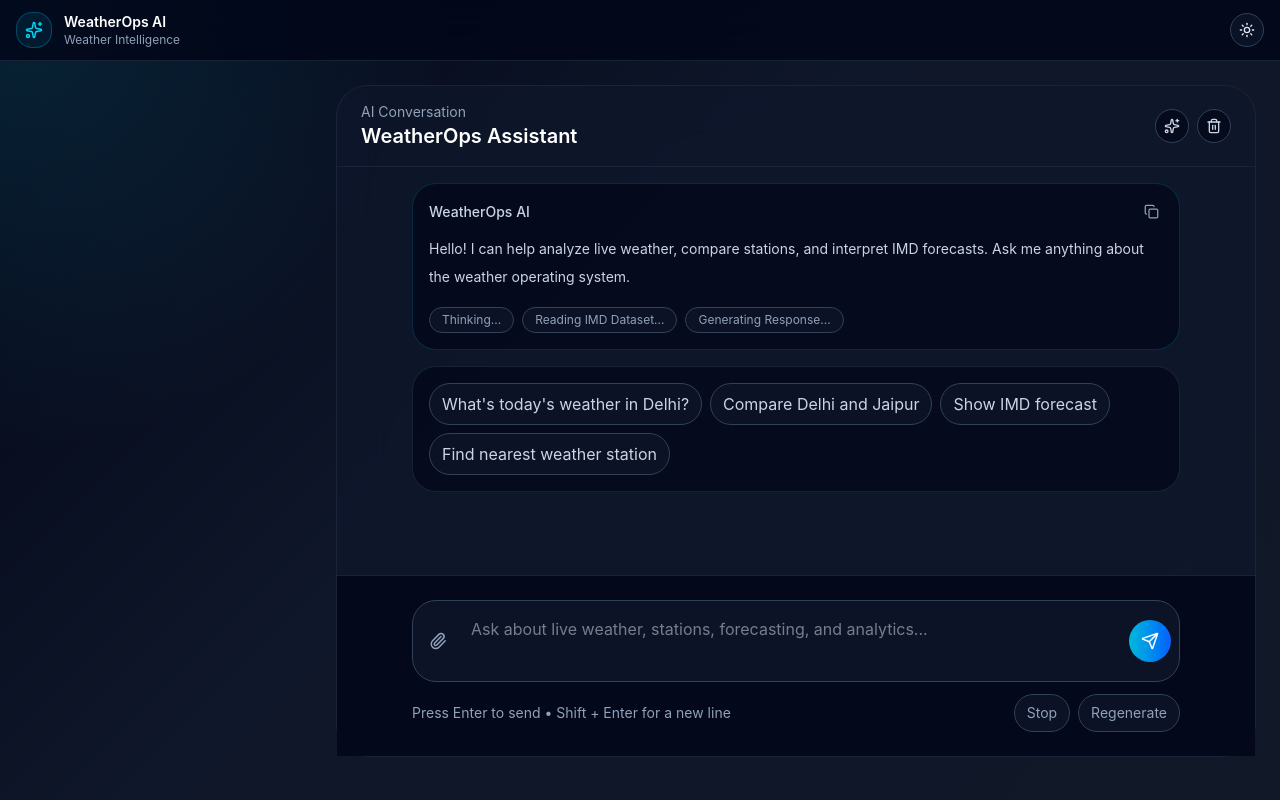
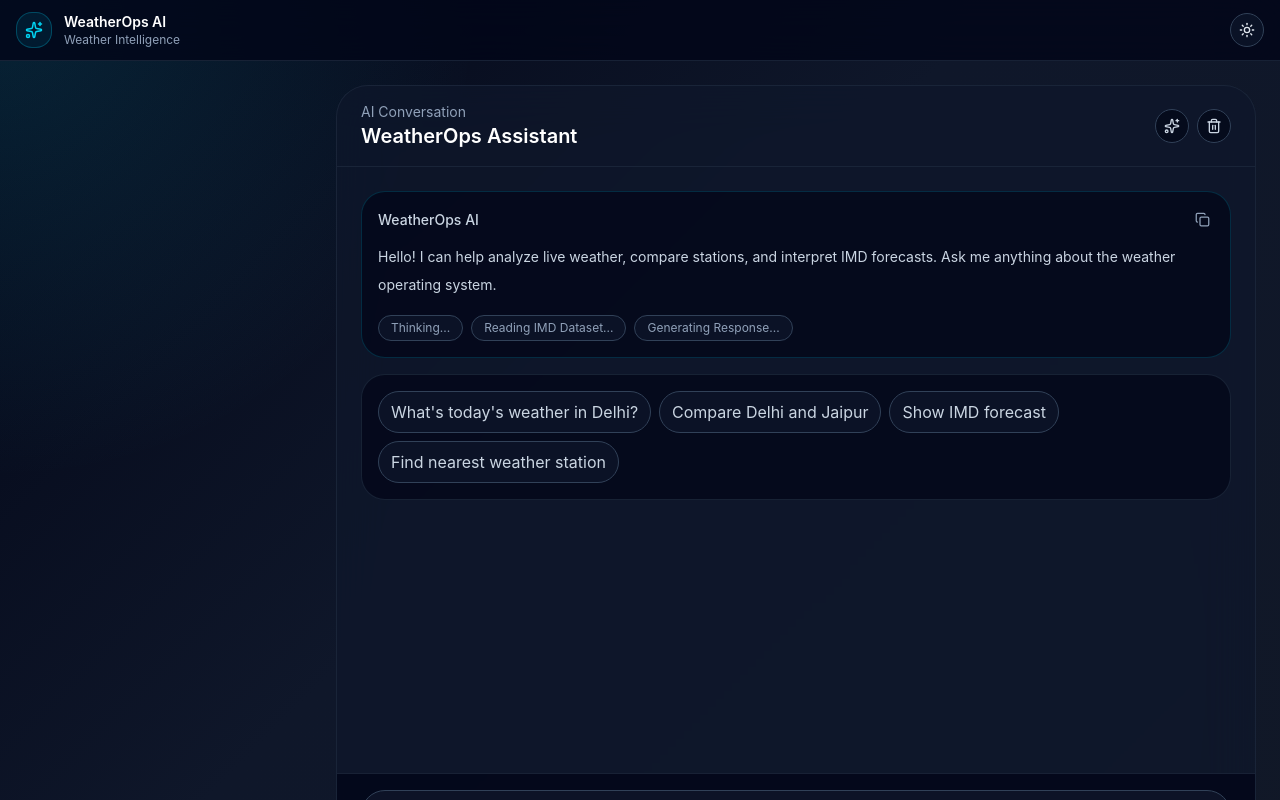
Before and after one commit to paarthyy/Weather_AI_Assistant, a React (Vite) app in the folder frontend/: page /chat in a window 1280 px wide. Shown: the top 800 px of the page. Built offline with nearby package versions, Linux system fonts and the light colour scheme; no server answers.

Commit message:
Fixed the length of chatPage.tsx

```diff
--- a/frontend/src/pages/ChatPage.tsx
+++ b/frontend/src/pages/ChatPage.tsx
@@ -84,7 +84,7 @@ export function ChatPage() {
   };
 
   return (
-    <div className="flex h-[calc(100vh-8rem)] flex-col rounded-[32px] border border-slate-800/80 bg-slate-900/70 backdrop-blur-xl">
+    <div className="mx-auto flex h-[850px] w-full max-w-[1100px] flex-col rounded-[32px] border border-slate-800/80 bg-slate-900/70 backdrop-blur-xl">
       <div className="flex items-center justify-between border-b border-slate-800/80 px-4 py-4 sm:px-6">
         <div>
           <p className="text-sm text-slate-400">AI Conversation</p>
@@ -100,8 +100,8 @@ export function ChatPage() {
         </div>
       </div>
 
-      <div className="flex-1 overflow-y-auto px-4 py-4 sm:px-6">
-        <div className="mx-auto flex max-w-3xl flex-col gap-4">
+      <div className="flex-1 overflow-y-auto px-6 py-6">
+        <div className="mx-auto flex w-full max-w-[900px] flex-col gap-4">
           {messages.map((message) => (
             <motion.div
               key={message.id}
@@ -148,7 +148,7 @@ export function ChatPage() {
             </div>
           ) : null}
 
-          <div className="rounded-[24px] border border-slate-800/80 bg-slate-950/70 p-4">
+          <div className="w-full rounded-[24px] border border-slate-800/80 bg-slate-950/70 p-4">
             <div className="flex flex-wrap gap-2">
               {starterPrompts.map((prompt) => (
                 <button
@@ -165,8 +165,8 @@ export function ChatPage() {
         </div>
       </div>
 
-      <div className="border-t border-slate-800/80 bg-slate-950/80 p-4 sm:p-6">
-        <div className="mx-auto flex max-w-3xl flex-col gap-3">
+      <div className="border-t border-slate-800/80 bg-slate-950/80 px-6 py-4">
+        <div className="mx-auto flex w-full max-w-[900px] flex-col gap-2">
           <div className="flex items-center gap-2 rounded-[24px] border border-slate-700 bg-slate-900/80 p-2">
             <button className="rounded-full p-2 text-slate-400">
               <Paperclip size={18} />
@@ -188,7 +188,7 @@ export function ChatPage() {
               <Send size={18} />
             </button>
           </div>
-          <div className="flex flex-wrap items-center justify-between gap-2 text-sm text-slate-400">
+          <div className="mt-1 flex items-center justify-between text-xs text-slate-400">
             <span>Press Enter to send • Shift + Enter for a new line</span>
             <div className="flex gap-2">
               <button className="rounded-full border border-slate-700 bg-slate-900/70 px-3 py-2">Stop</button>
```
